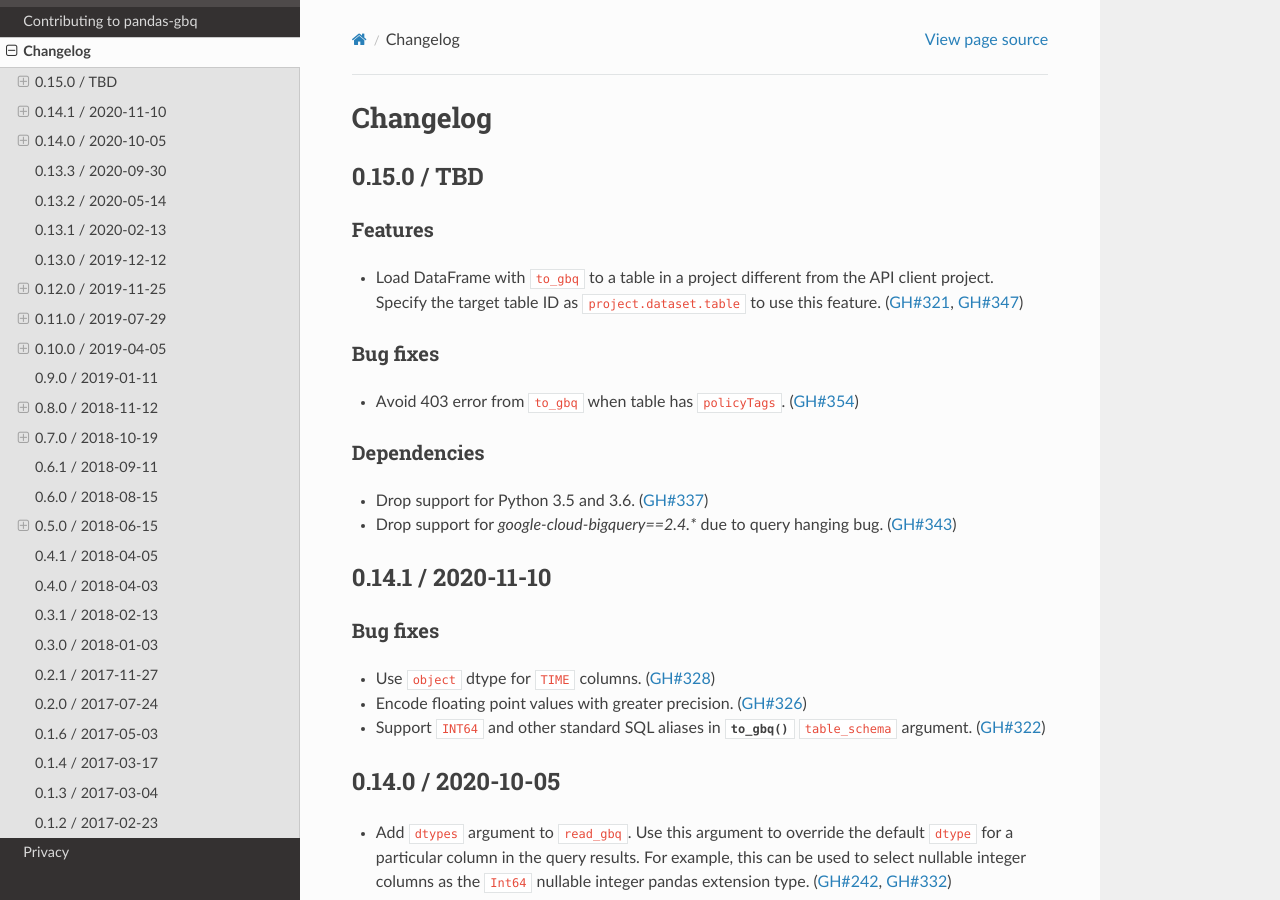
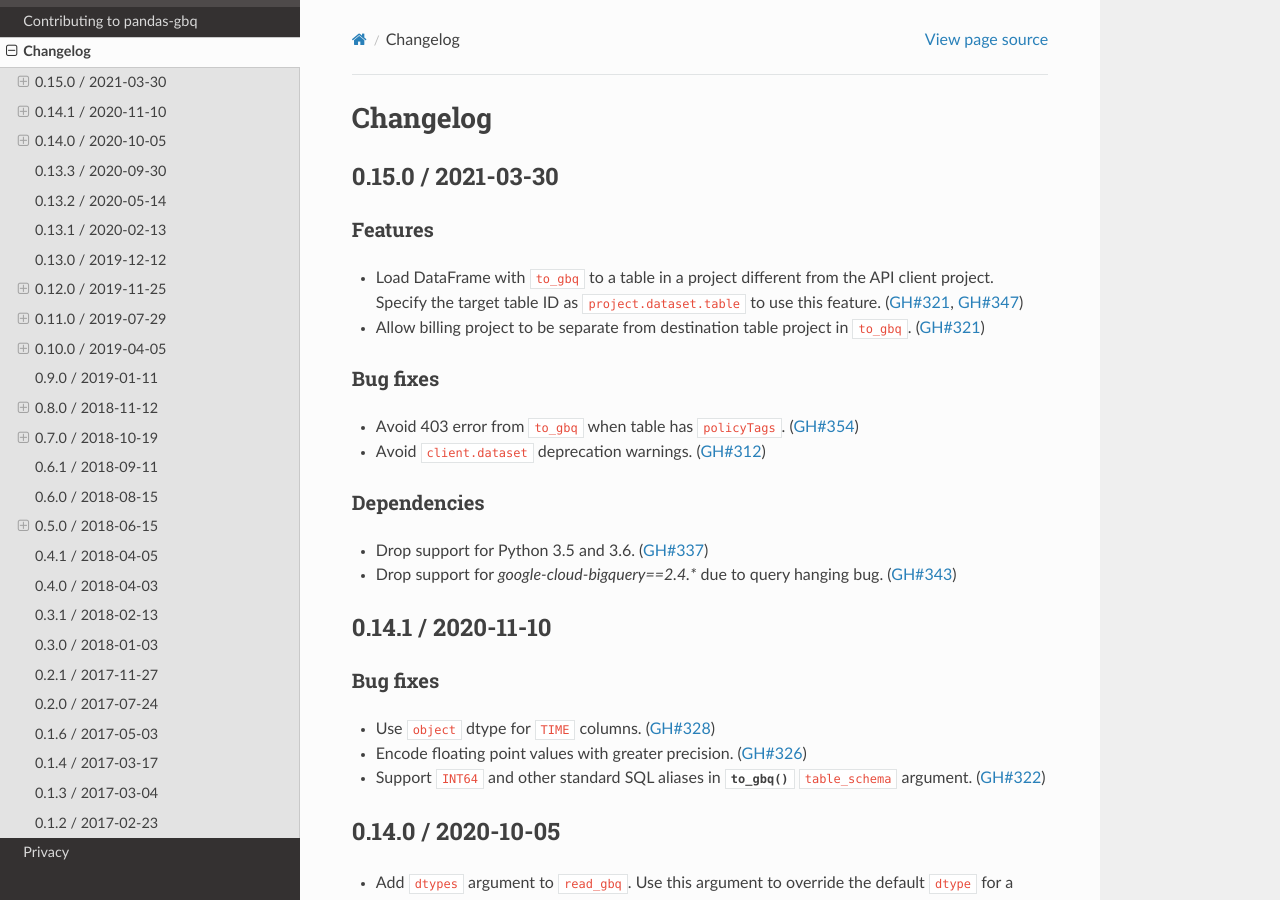
Before and after one commit to googleapis/python-bigquery-pandas, a Sphinx documentation site: the page built from docs/source/changelog.rst, in a window 1280 px wide and 900 px high. Built offline with Sphinx 7.4.7 and the Read the Docs theme 2.0.0, drawn with Linux system fonts in a browser that asks for light colours.

Commit message:
chore: release 0.15.0 (#359)

```diff
--- a/docs/source/changelog.rst
+++ b/docs/source/changelog.rst
@@ -3,8 +3,8 @@
 
 .. _changelog-0.15.0:
 
-0.15.0 / TBD
-------------
+0.15.0 / 2021-03-30
+-------------------
 
 Features
 ~~~~~~~~
@@ -12,11 +12,14 @@
 - Load DataFrame with ``to_gbq`` to a table in a project different from the API
   client project. Specify the target table ID as ``project.dataset.table`` to
   use this feature. (:issue:`321`, :issue:`347`)
+- Allow billing project to be separate from destination table project in
+  ``to_gbq``. (:issue:`321`)
 
 Bug fixes
 ~~~~~~~~~
 
 - Avoid 403 error from ``to_gbq`` when table has ``policyTags``. (:issue:`354`)
+- Avoid ``client.dataset`` deprecation warnings. (:issue:`312`)
 
 Dependencies
 ~~~~~~~~~~~~
```
